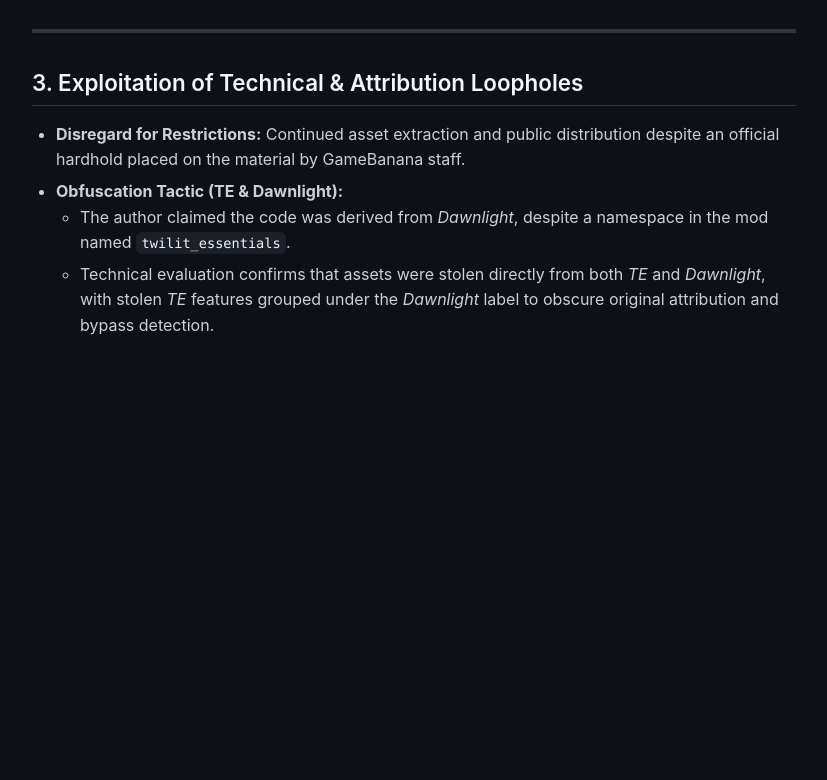
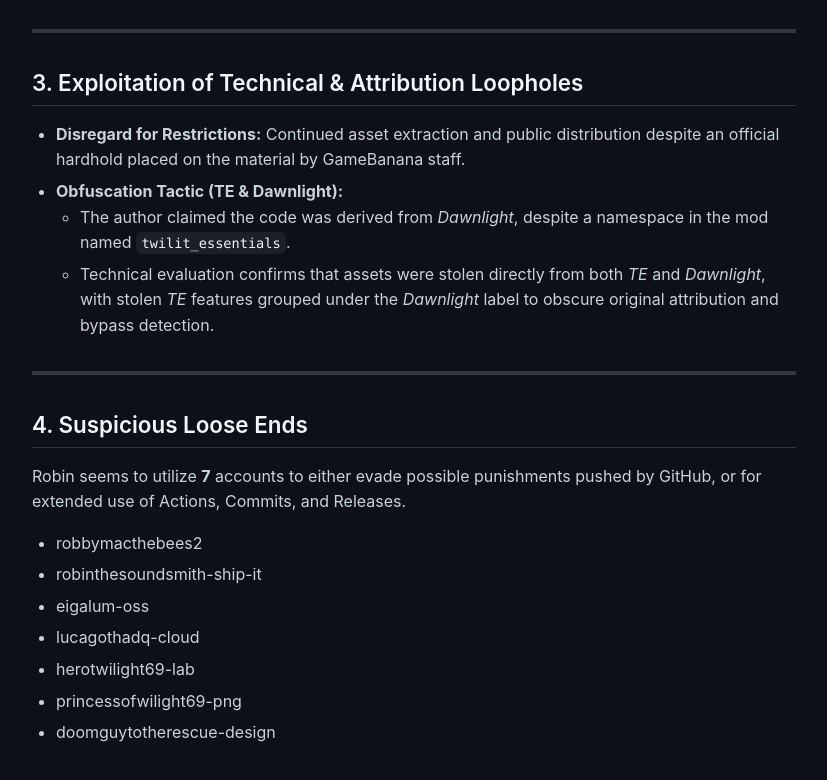
Before and after one commit to ajsea1sy/rixarchives, a plain HTML site: page robin.html in a window 1280 px wide. Shown: the part 2731-3511 px from the top of the page, without its empty margins (226-1053 px from the left). Before the commit the page ends 3126 px from the top, so only its background shows below. Drawn offline with Linux system fonts and the light colour scheme.

Commit message:
Update robin.html

```diff
--- a/robin.html
+++ b/robin.html
@@ -450,6 +450,22 @@
         </ul>
       </section>
 
+      <hr>
+
+      <section id="benign-details">
+        <h2>4. Suspicious Loose Ends</h2>
+        <p>Robin seems to utilize <strong>7</strong> accounts to either evade possible punishments pushed by GitHub, or for extended use of Actions, Commits, and Releases.</p>
+        <ul>
+          <li>robbymacthebees2</li>
+          <li>robinthesoundsmith-ship-it</li>
+          <li>eigalum-oss</li>
+          <li>lucagothadq-cloud</li>
+          <li>herotwilight69-lab</li>
+          <li>princessofwilight69-png</li>
+          <li>doomguytotherescue-design</li>
+        </ul>
+      </section>
+
     </main>
 
   </div>
```
